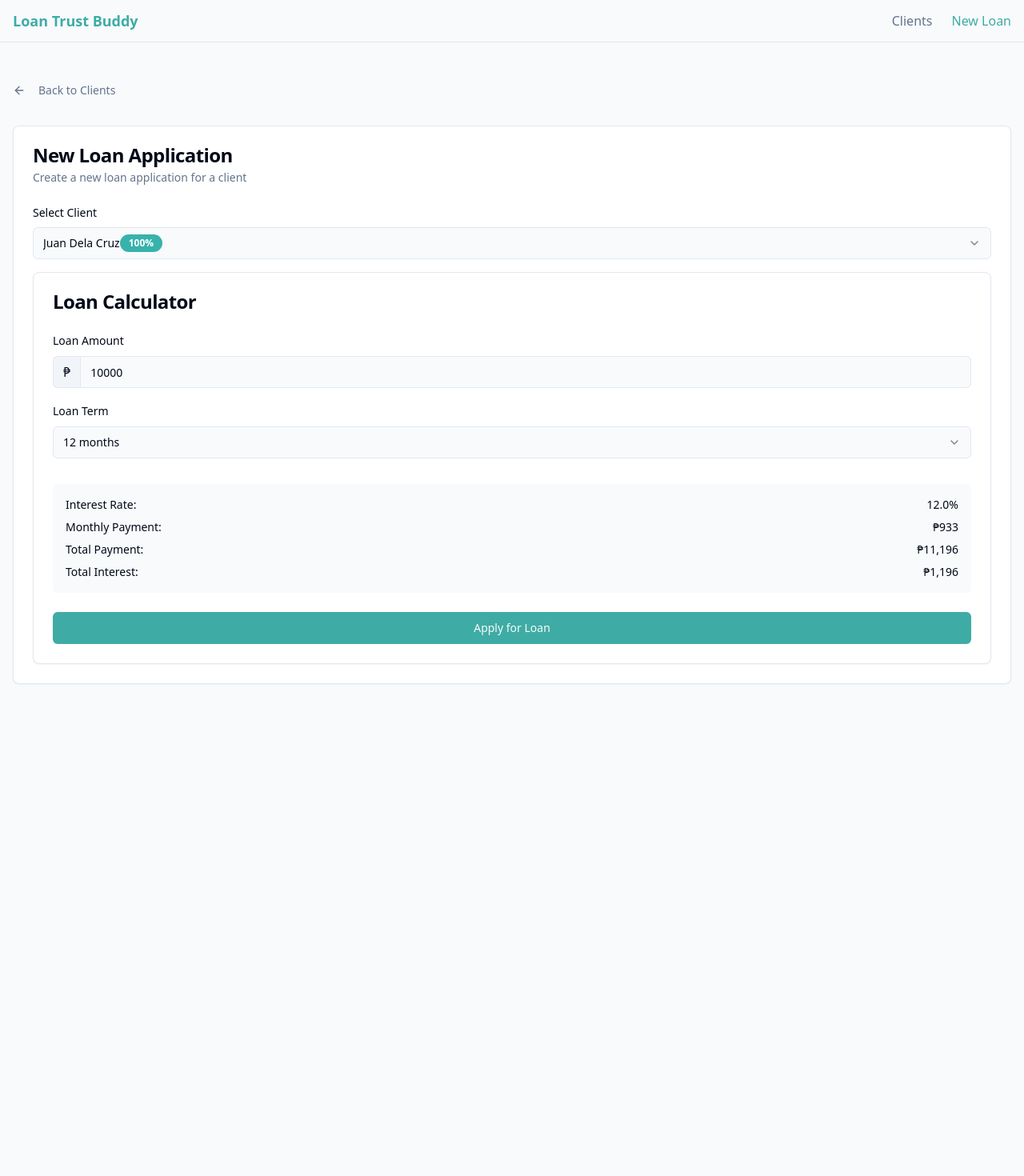
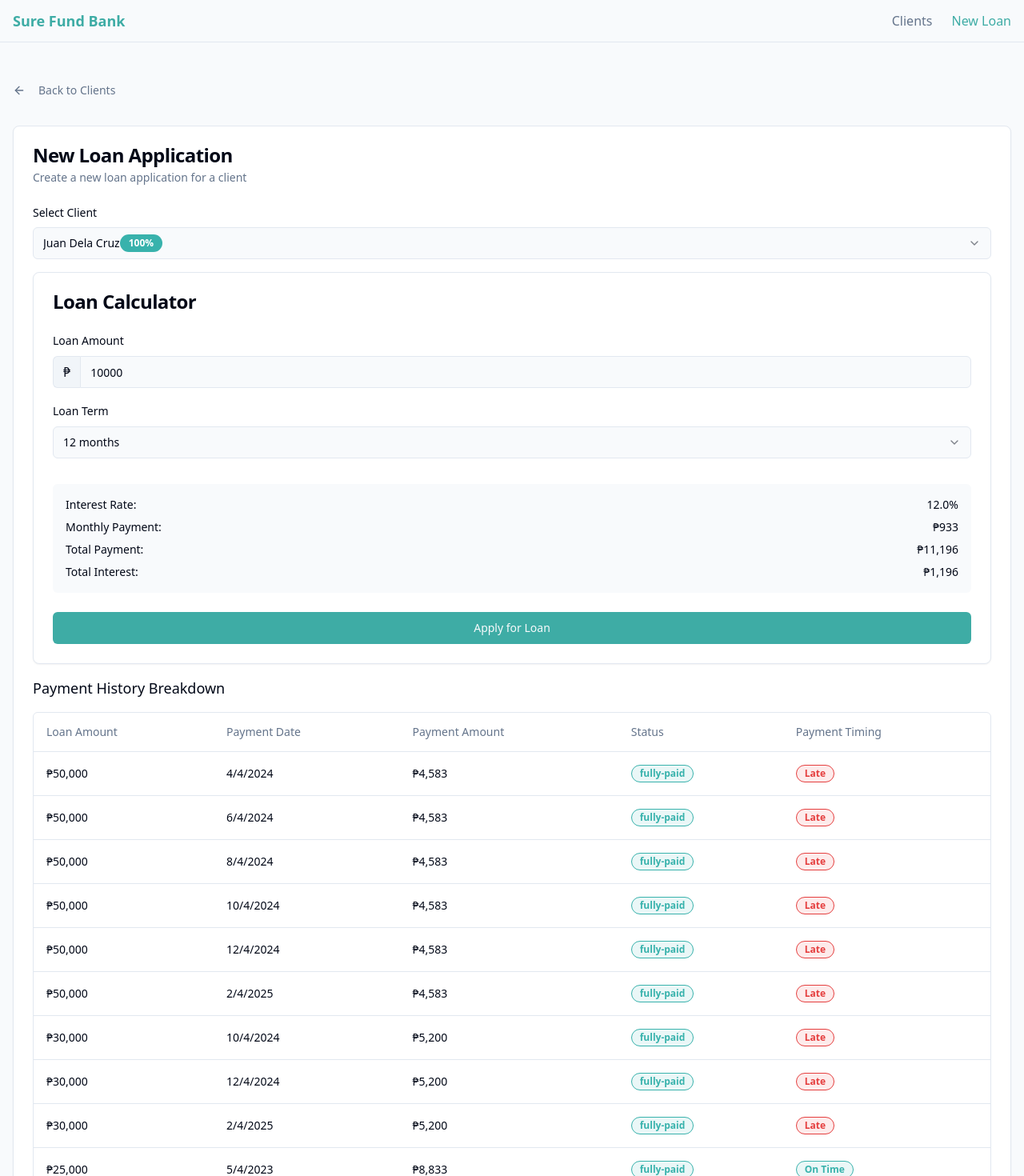
Before and after one commit to eds0808/surefundbank, a React (Vite) app: page /new-loan in a window 1280 px wide. Shown: the top 1470 px of the page at 80% size. Before the commit the page ends 895 px from the top, so only its background shows below. Built offline with nearby package versions, Linux system fonts and the light colour scheme.

Commit message:
Refactor: Move payment history and update app name
Move the payment history breakdown section to be under the loan calculator.
Update the app name to Sure Fund Bank.

```diff
--- a/src/components/Navbar.tsx
+++ b/src/components/Navbar.tsx
@@ -8,7 +8,7 @@ const Navbar: React.FC = () => {
   return (
     <header className="border-b">
       <div className="container mx-auto px-4 py-3 flex justify-between items-center">
-        <div className="font-bold text-lg text-primary">Loan Trust Buddy</div>
+        <div className="font-bold text-lg text-primary">Sure Fund Bank</div>
 
         <nav className="flex space-x-6">
           <Link
--- a/src/pages/NewLoanPage.tsx
+++ b/src/pages/NewLoanPage.tsx
@@ -1,5 +1,5 @@
 
-import React, { useEffect } from 'react';
+import React, { useEffect, useState } from 'react';
 import { useNavigate } from 'react-router-dom';
 import {
   Card,
@@ -12,6 +12,7 @@ import { Button } from '@/components/ui/button';
 import { useLoan } from '@/contexts/LoanContext';
 import ClientSelector from '@/components/ClientSelector';
 import LoanCalculator from '@/components/LoanCalculator';
+import PaymentHistoryTable from '@/components/PaymentHistoryTable';
 import { toast } from '@/components/ui/use-toast';
 import { ArrowLeft } from 'lucide-react';
 
@@ -22,7 +23,8 @@ const NewLoanPage: React.FC = () => {
     selectedClient,
     selectClient,
     canApplyForLoan,
-    addLoan
+    addLoan,
+    getClientLoans
   } = useLoan();
 
   // If there's no client selected, select the first client by default
@@ -72,6 +74,7 @@ const NewLoanPage: React.FC = () => {
   };
 
   const eligibleForLoan = selectedClient ? canApplyForLoan(selectedClient.id) : false;
+  const clientLoans = selectedClient ? getClientLoans(selectedClient.id) : [];
 
   return (
     <div className="container mx-auto p-4 space-y-6">
@@ -120,6 +123,14 @@ const NewLoanPage: React.FC = () => {
                     </p>
                   </div>
                 )}
+
+                {/* Payment History Breakdown */}
+                {clientLoans.length > 0 && (
+                  <div className="mt-8">
+                    <h3 className="text-lg font-medium mb-4">Payment History Breakdown</h3>
+                    <PaymentHistoryTable loanHistory={clientLoans} />
+                  </div>
+                )}
               </>
             )}
           </div>
```
